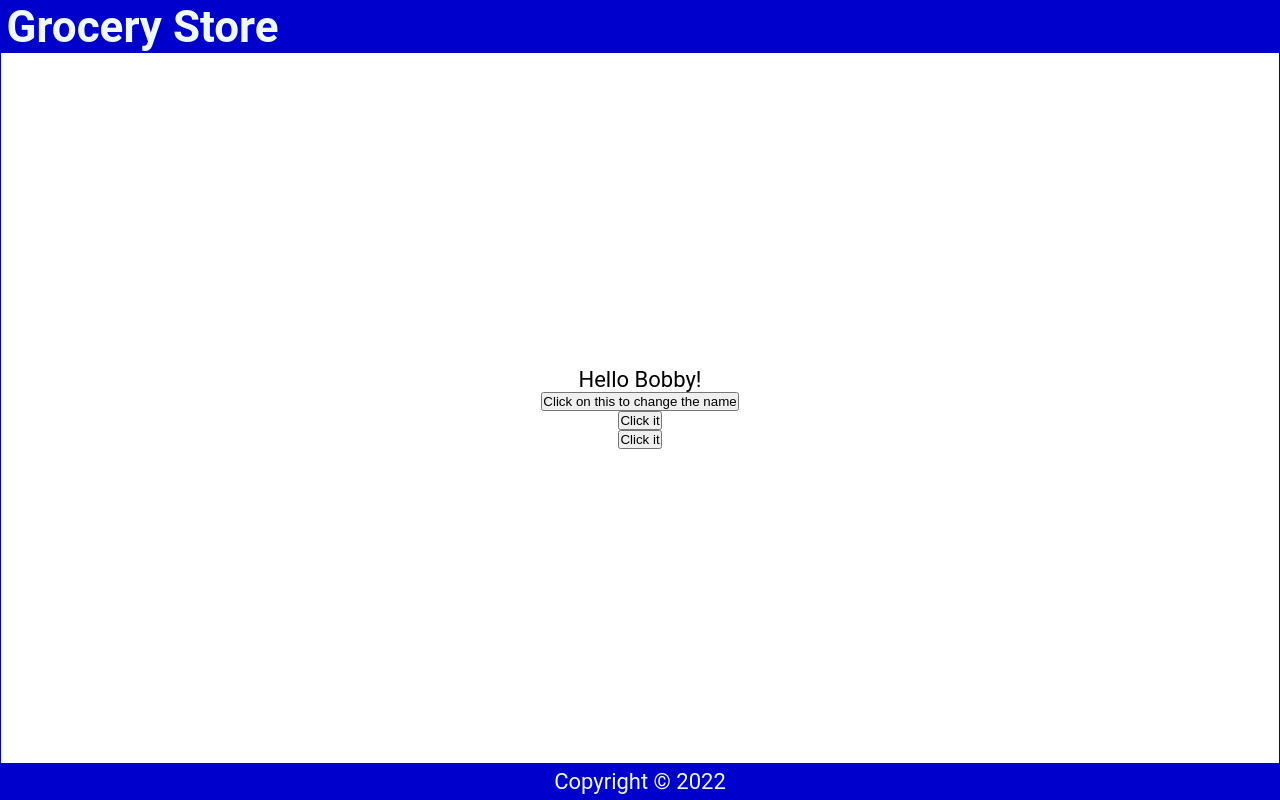
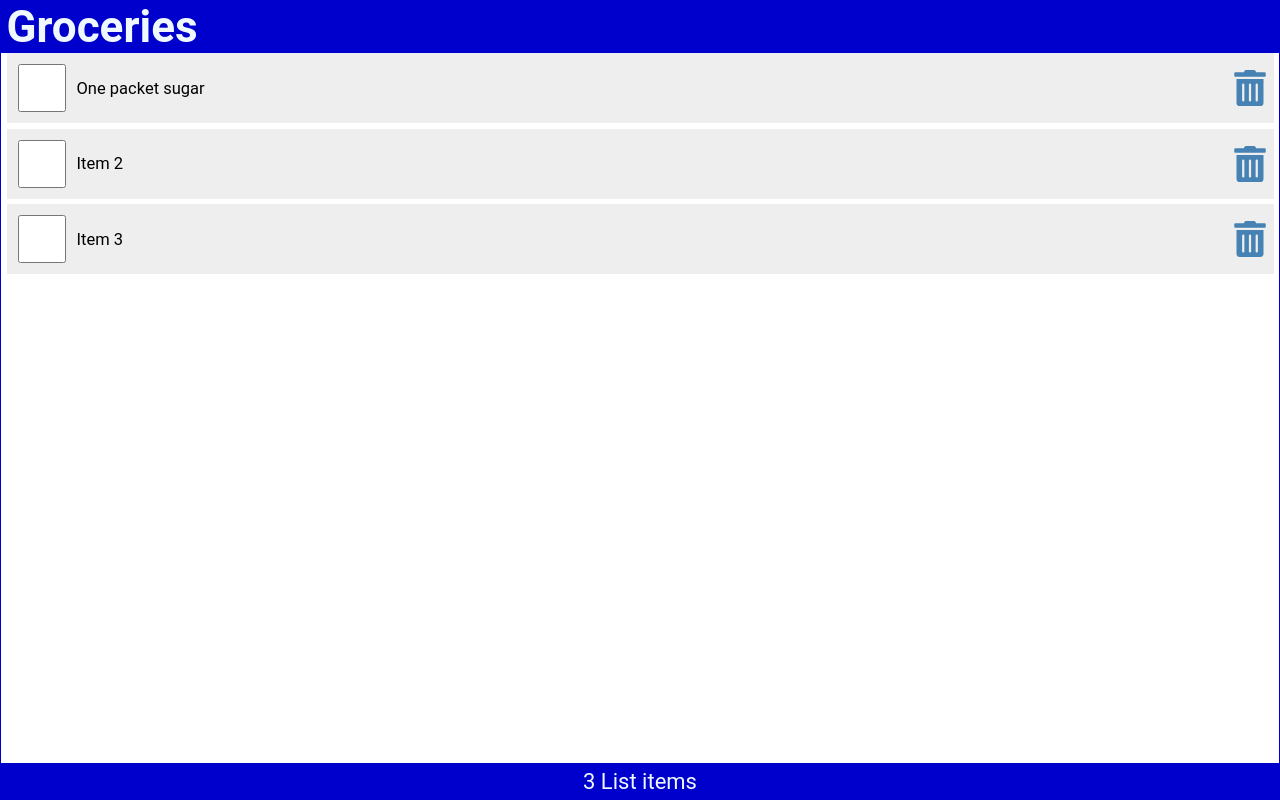
Before and after one commit to abdullahasif1/Add-Items-List, a React (Create React App) app: page / in a window 1280 px wide. Built offline with nearby package versions, Linux system fonts and the light colour scheme.

Commit message:
Lists and Keys----Props and Prop Drilling

```diff
--- a/package.json
+++ b/package.json
@@ -8,6 +8,7 @@
     "@testing-library/user-event": "^13.5.0",
     "react": "^18.2.0",
     "react-dom": "^18.2.0",
+    "react-icons": "^4.4.0",
     "react-scripts": "5.0.1",
     "web-vitals": "^2.1.4"
   },
--- a/src/App.js
+++ b/src/App.js
@@ -1,14 +1,42 @@
+import React, { useState } from 'react'
 import Content from './Content';
 import Footer from './Footer';
 import Header from './Header';
 
 function App() {
 
+  const [items, setItems] = useState([
+    {
+      id: 1,
+      checked: false,
+      item: "One packet sugar"
+    }, {
+      id: 2,
+      checked: false,
+      item: "Item 2"
+    }, {
+      id: 3,
+      checked: false,
+      item: "Item 3"
+    }]);
+
+  const handleCheck = (id) => {
+    const listItems = items.map((item) => item.id === id ? { ...item, checked: !item.checked } : item);
+    setItems(listItems)
+    localStorage.setItem('shoppinglist', JSON.stringify(listItems));
+  }
+
+  const handleDelete = (id) => {
+    const listItems = items.filter((item) => item.id !== id);
+    setItems(listItems)
+    localStorage.setItem('shoppinglist', JSON.stringify(listItems));
+  }
+
   return (
     <div className="App">
-      <Header/>
-      <Content/>
-      <Footer/>
+      <Header title="Groceries" />
+      <Content items={items} setItems={setItems} handleCheck={handleCheck} handleDelete={handleDelete} />
+      <Footer length={items.length}/>
     </div>
   );
 }
--- a/src/Content.js
+++ b/src/Content.js
@@ -1,38 +1,15 @@
-import React, { useState } from 'react'
+import React from 'react'
+import ItemList from './ItemList'
 
-const Content = () => {
-
-    const [name, setName] = useState('Bobby');
-    const [count, setCount] = useState(0);
-
-    const handleNameChange = () => {
-        const names = ["Gal Gaddot", "Nicky Minaj", "Lana Del Ray"];
-        const int = Math.floor(Math.random() * 3);
-        setName(names[int]);
-    }
-
-    const handleClick = () => {
-        setCount(count+1);  //this changes state for the next time to be shown
-        console.log(count); //the state we pass to function wont change itself in the function
-    }
-
-    const handleClick2 = (name) => {
-        console.log(`${name} was clicked`)
-    }
+const Content = ({items, handleCheck, handleDelete}) => {
 
     return (
         <main>
-            <p onDoubleClick={handleClick}>
-                Hello {name}!
-            </p>
-
-            <button onClick={handleNameChange}>Click on this to change the name</button>
-
-            <button onClick={handleClick}>Click it</button>
-
-            <button onClick={() => handleClick2('Abdullah')}>Click it</button>
-
-
+            {items.length ? (
+                <ItemList items={items} handleCheck={handleCheck} handleDelete={handleDelete}/>
+            ) : (
+                <p style={{margingTop: '2rem'}}>Your list is empty.</p>
+            )}
         </main>
     )
 }
--- a/src/Footer.js
+++ b/src/Footer.js
@@ -1,11 +1,12 @@
 import React from 'react'
 
 
-const Footer = () => {
-    const today = new Date();
+const Footer = ({length}) => {
+    // const today = new Date();
     return (
         <footer>
-            <p>Copyright &copy; {today.getFullYear()}</p>
+            {/* <p>Copyright &copy; {today.getFullYear()}</p> */}
+            <p>{length} List {length ===1 ? "item" : "items"}</p>
         </footer>
     )
 }
--- a/src/Header.js
+++ b/src/Header.js
@@ -1,11 +1,14 @@
 import React from 'react'
 
-const Header = () => {
+const Header = ({title}) => {
   return (
     <header>
-        <h1>Grocery Store</h1>
+        <h1>{title}</h1>
     </header>
   )
 }
 
+Header.defaultProps = {
+  title: "Default Title"
+}
 export default Header
--- /dev/null
+++ b/src/ItemList.js
@@ -0,0 +1,15 @@
+import React from 'react'
+import LineItem from './LineItem'
+
+
+const ItemList = ({ items, handleCheck, handleDelete }) => {
+    return (
+        <ul>
+            {items.map((item) => (
+                <LineItem key={item.id} item={item} handleCheck={handleCheck} handleDelete={handleDelete} />
+            ))}
+        </ul>
+    )
+}
+
+export default ItemList
--- /dev/null
+++ b/src/LineItem.js
@@ -0,0 +1,14 @@
+import React from 'react'
+import { FaTrashAlt } from 'react-icons/fa'
+
+const LineItem = ({ item, handleCheck, handleDelete }) => {
+    return (
+        <li className='item' key={item.id}>
+            <input type="checkbox" onChange={() => handleCheck(item.id)} checked={item.checked} />
+            <label onDoubleClick={() => handleCheck(item.id)}>{item.item}</label>
+            <FaTrashAlt onClick={() => handleDelete(item.id)} role="button" tabIndex="0" aria-label={`Delete ${item.item}`} />
+        </li>
+    )
+}
+
+export default LineItem
--- a/src/index.css
+++ b/src/index.css
@@ -44,7 +44,7 @@
   display: flex;
   flex-direction: column;
   flex-grow: 1;
-  justify-content: center;
+  justify-content: flex-start;
   align-items: center;
   overflow-y: auto;
 }
@@ -57,3 +57,63 @@
   display: grid;
   place-content: center;
 }
+
+
+ul {
+  width: 100%;
+  list-style: none;
+  padding: 0 0.25rem 0.25rem;
+}
+
+ul li::before {
+  content: "\200B";
+}
+
+.item {
+  display: flex;
+  justify-content: flex-start;
+  align-items: center;
+  padding: 0.5rem 0 0.5rem 0.5rem;
+  margin: 0.25rem 0;
+  background-color: #eee;
+}
+
+.item:first-child {
+  margin: 0;
+}
+
+.item input[type="checkbox"] {
+  text-align: center;
+  width: 2.5rem;
+  width: 48px;
+  min-width: 48px;
+  height: 2.5rem;
+  height: 48px;
+  min-height: 48px;
+  cursor: pointer;
+  margin-right: 0.5rem;
+}
+
+.item input[type="checkbox"]:focus + label {
+  text-decoration: underline;
+}
+
+.item > label {
+  font-size: 0.75rem;
+  flex-grow: 1;
+}
+
+.item svg {
+  width: 48px;
+  min-width: 48px;
+  height: 36px;
+  font-size: 1rem;
+  color: steelblue;
+  cursor: pointer;
+}
+
+.item svg:focus,
+.item svg:hover {
+  color: red;
+  outline: none;
+}
```
Also changed, not shown: 1 other file (tests, documents, lock files or other folders).
